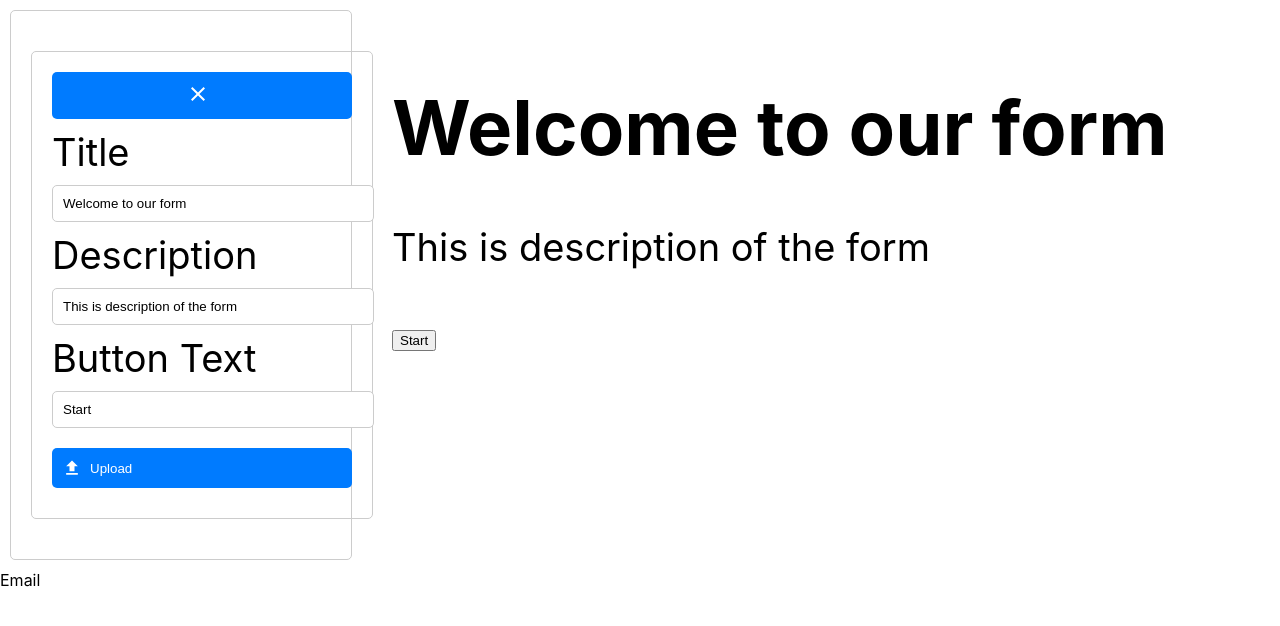
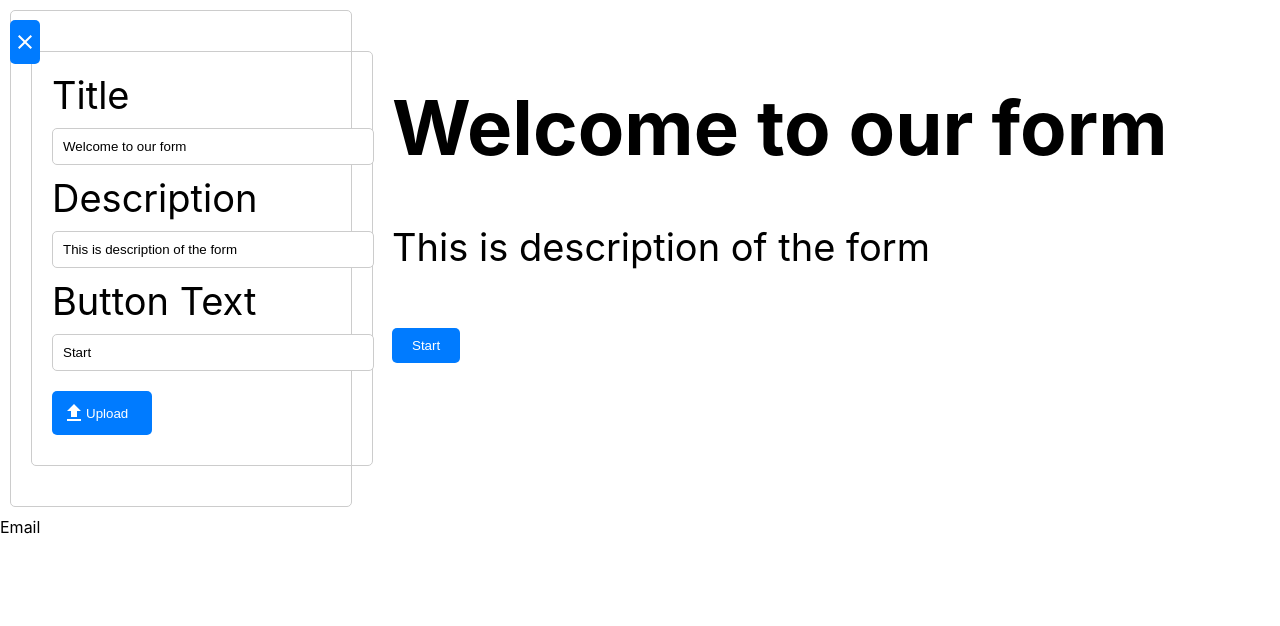
Before and after one commit to supuni97/buildform-replication, a React (Create React App) app: page / in a window 1280 px wide. Both pictures are taken after a click on the button "Welcome Screen". Shown: the top 626 px of the page. Built offline with nearby package versions, Linux system fonts and the light colour scheme.

Commit message:
Updated css of close button

```diff
--- a/src/components/Welcome.css
+++ b/src/components/Welcome.css
@@ -67,9 +67,20 @@ img {
     padding: 20px;
 }
 
-.upload-Button{
-    color: #ffffff;
+.display-content button{
+    margin-top: 20px;
+  padding: 10px 20px;
+  border: none;
+  background-color: #007bff;
+  color: white;
+  cursor: pointer;
+  border-radius: 5px;
+  transition: background-color 0.3s;
 }
+
+.display-content button:hover {
+    background-color: #0056b3;
+  }
 
 .custom-file-upload{
     display: inline-flex;
@@ -83,6 +94,7 @@ img {
     margin-top: 10px;
     text-align: center;
     transition: background-color 0.3s;
+    width:100px ;
 }
 
 .custom-file-upload:hover {
@@ -92,3 +104,27 @@ img {
   #fileInput {
     display: none;
   }
+
+  .close-btn{
+
+    padding: 5px;
+    cursor: pointer;
+    background-color: #007bff;
+    color: white;
+    border: none;
+    border-radius: 5px;
+    margin: 10px 0;
+    text-align: center;
+    transition: background-color 0.3s;
+    width: 30px;
+    position: absolute;
+    top: 10px;
+    left: 10px;
+    display: flex;
+    align-items: center;
+    justify-content: center;
+  }
+
+  .close-btn:hover {
+    background-color: #0056b3;
+  }
--- a/src/components/Welcome.js
+++ b/src/components/Welcome.js
@@ -29,8 +29,8 @@ const Welcome = () => {
         )}
         {activeTab === 'welcome' && (
           <div className="welcome-screen">
-            <button onClick={() => setActiveTab(null)}>
-            <CloseIcon style={{ marginRight: '8px' }} />
+            <button className='close-btn' onClick={() => setActiveTab(null)}>
+            <CloseIcon />
             </button>
             <label>Title</label>
             <input
@@ -53,7 +53,8 @@ const Welcome = () => {
             />
 
             <button onClick={triggerFileUpload} className='custom-file-upload'>
-            <FileUploadIcon style={{ marginRight: '8px', fontSize: '20px' }}/>
+            <FileUploadIcon className='upload-icon'
+            />
             Upload
             </button>
             <input
```
